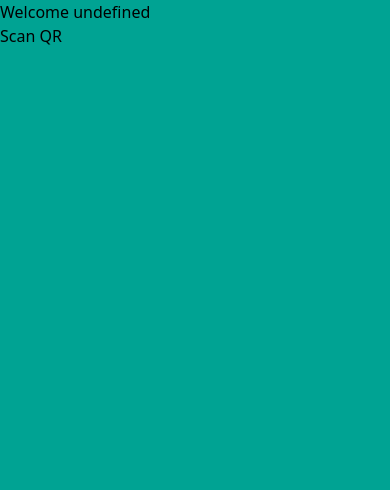
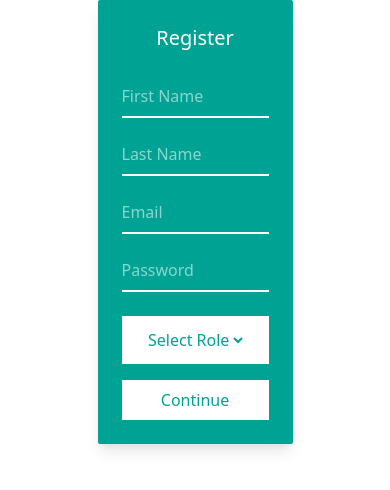
Before and after one commit to usingbrain/QRcheckd, a React (Create React App) app in the folder client/: page /register in a window 390 px wide. Shown: the top 490 px of the page. Built offline with nearby package versions, Linux system fonts and the light colour scheme; what tailwindcss-fraction-widths would draw is missing.

Commit message:
chore: move styles into ui folder

```diff
--- a/client/src/App.tsx
+++ b/client/src/App.tsx
@@ -9,7 +9,7 @@ function App() {
 
   return (
     <div className='App'>
-      <StudentDashboard />
+      <Startpage />
     </div>
   );
 }
--- a/client/src/Components/Startpage/Register.tsx
+++ b/client/src/Components/Startpage/Register.tsx
@@ -1,10 +1,6 @@
 import { useState } from "react";
 import React from "react";
-
-const registerStyle = "bg-green flex rounded-sm xl:w-5/12 w-1/2 m-auto flex-col justify-center items-center p-2 shadow-lg";
-const inputStyle = "text-white w-full border-b-2 border-b-white bg-green my-2 py-2 placeholder-green-light";
-const continueBtn = "text-green my-2 bg-white p-2 flex justify-center my-4";
-const selector = "text-green my-2 bg-white p-3 my-4 flex justify-center";
+import UI from '../UI/StartpageUI';
 
 const initUser = {
     firstname: '',
@@ -38,7 +34,7 @@ const Register: React.FC = () => {
 
     return (
         <div>
-            <div className={registerStyle}>
+            <div className={UI.registerStyles.registerStyle}>
                 <h1 className="p-4 text-white text-xl xl:text-2xl">Register</h1>
                 <form className="w-full px-4" onSubmit={handleSubmit}>
                     <div>
@@ -46,7 +42,7 @@ const Register: React.FC = () => {
                             required
                             name="firstname"
                             value={userInfo.firstname}
-                            className={inputStyle}
+                            className={UI.registerStyles.inputStyle}
                             placeholder="First Name"
                             onChange={userChange}
                         />
@@ -56,7 +52,7 @@ const Register: React.FC = () => {
                             required
                             name="lastname"
                             value={userInfo.lastname}
-                            className={inputStyle}
+                            className={UI.registerStyles.inputStyle}
                             placeholder="Last Name"
                             onChange={userChange}
                         />
@@ -66,7 +62,7 @@ const Register: React.FC = () => {
                             required
                             name="email"
                             value={userInfo.email}
-                            className={inputStyle}
+                            className={UI.registerStyles.inputStyle}
                             placeholder="Email"
                             onChange={userChange}
                         />
@@ -76,19 +72,19 @@ const Register: React.FC = () => {
                             required
                             name="password"
                             value={userInfo.password}
-                            className={inputStyle}
+                            className={UI.registerStyles.inputStyle}
                             placeholder="Password"
                             onChange={userChange}
                         />
                     </div>
-                    <div className={selector}>
+                    <div className={UI.registerStyles.selector}>
                         <select className="bg-white" name="role" value={userInfo.role} onChange={userChange} required>
                             <option hidden value="default">Select Role</option>
                             <option value="teacher">Teacher</option>
                             <option value="student">Student</option>
                         </select>
                     </div>
-                    <div className={continueBtn}>
+                    <div className={UI.registerStyles.continueBtn}>
                         <button type="submit" disabled={validateForm()}>Continue</button>
                     </div>
                 </form>
--- a/client/src/Components/Startpage/Startpage.tsx
+++ b/client/src/Components/Startpage/Startpage.tsx
@@ -8,7 +8,6 @@ import React from 'react';
 const Startpage: React.FC = () => {
     return (
         <div className="h-full">
-            <div className="h-20 w-32 m-2 md:h-24 md:w-36 lg:h-28 lg:w-40 xl:h-32 xl:w-44"><QRLogo /></div>
             <BrowserRouter>
                 <Routes>
                     <Route path="/" element={<Welcome />} />
--- a/client/src/Components/Startpage/Welcome.tsx
+++ b/client/src/Components/Startpage/Welcome.tsx
@@ -1,34 +1,31 @@
 import { Link } from "react-router-dom";
 import React from "react";
-
-const linkStyle = "flex text-white w-full h-12 md:h-14 lg:h-20 xl:h-24 border-2 border-white justify-center my-2 items-center md:text-xl hover:bg-green-light xl:text-2xl";
-const buttonStyle = "bg-green flex rounded-sm h-52 sm:h-72 lg:h-96 w-1/2 lg:w-4/12 xl:3/12 sm:float-right justify-center items-center flex-col px-8 mx-4 lg:px-16 xl:px-32 shadow hover:shadow-2xl";
-const welcomeStyle = "bg-white flex rounded-sm  justify-center flex-col p-4 sm:items-start items-center mx-4 xl:mx-32";
-const textStyle = "bg-black flex rounded-sm h-60 md:h-56 lg:h-60 xl:h-80 justify-center flex-col p-20 invisible sm:visible my-64 w-screen invisible sm:visible";
-const exampleProfile = "bg-black flex rounded-sm h-60 w-60 md:w-80 md:h-56 lg:w-96 lg:h-60 xl:w-96 xl:h-80 sm:float-right sm:mx-16 justify-center items-center flex-col p-4 mx-auto xl:mx-32 invisible sm:visible";
+import UI from '../UI/StartpageUI';
+import { ReactComponent as QRLogo } from '../Assets/PerfectLogo.svg';
 
 const Welcome: React.FC = () => {
     return (
         <div className="flex flex-col w-full">
+            <div className="h-20 w-32 m-auto my-4 md:h-28 md:w-40 lg:h-32 lg:w-44"><QRLogo /></div>
             <div className="flex w-screen sm:flex-row flex-col sm:items-start items-center w-full">
-                <div className={welcomeStyle}>
+                <div className={UI.welcomeStyles.welcomeStyle}>
                     <p className="text-black py-4 text-xl lg:text-2xl xl:text-3xl">Welcome to QRcheckd!</p>
                     <p className="text-black py-4 text-md md:text-lg lg:text-xl xl:text-2xl invisible sm:visible">We help you take attendance quickly, easily, and without hassle.</p>
                 </div>
-                <div className={buttonStyle}>
+                <div className={UI.welcomeStyles.buttonStyle}>
                     <ul className="w-full">
                         <li className="w-full">
-                            <p><Link to={'/register'} className={linkStyle}>Register</Link></p>
+                            <p><Link to={'/register'} className={UI.welcomeStyles.linkStyle}>Register</Link></p>
                         </li>
                         <li>
-                            <p><Link to="/login" className={linkStyle}>Login</Link></p>
+                            <p><Link to="/login" className={UI.welcomeStyles.linkStyle}>Login</Link></p>
                         </li>
                     </ul>
                 </div></div>
-            <div className={textStyle}>
+            <div className={UI.welcomeStyles.textStyle}>
                 <p className="text-white py-4 text-lg md:text-xl lg:text-2xl xl:text-3xl">Keep track of your classes in your profile.</p>
             </div>
-            <div className={exampleProfile}>
+            <div className={UI.welcomeStyles.exampleProfile}>
                 <p className="text-white">Example Profile</p>
             </div>
         </div>
--- /dev/null
+++ b/client/src/Components/TeacherDashboard/Class.tsx
@@ -0,0 +1,7 @@
+const Class = () => {
+    return (
+        <div>Hey</div>
+    )
+}
+
+export default Class;
--- /dev/null
+++ b/client/src/Components/TeacherDashboard/ClassList.tsx
@@ -0,0 +1,7 @@
+const ClassList = () => {
+    return (
+        <div>Hey</div>
+    )
+}
+
+export default ClassList;
--- /dev/null
+++ b/client/src/Components/UI/StartpageUI.tsx
@@ -0,0 +1,32 @@
+// Login styles
+
+const loginStyles = {
+    outerBox: "bg-white flex flex-row rounded-sm w-1/2 md:w-10/12 md:h-4/6 lg:w-9/12 h-80 items-center shadow-2xl m-auto",
+    loginStyle: "bg-green flex rounded-sm w-full h-full md:w-1/2 flex-col justify-center items-center p-2",
+    inputStyle: "text-white w-full border-b-2 border-b-white bg-green my-2 placeholder-green-light lg:text-xl",
+    signupLink: "text-white bg-green p-2",
+    loginBtn: "text-green my-2 bg-white py-1 flex justify-center w-full lg:text-xl",
+    linkStyle: "flex text-white justify-center",
+    lottieStyle: "md:w-1/2 w-0 invisible md:visible"
+}
+
+// Register styles
+
+const registerStyles = {
+    registerStyle: "bg-green flex rounded-sm xl:w-5/12 w-1/2 m-auto flex-col justify-center items-center p-2 shadow-lg",
+    inputStyle: "text-white w-full border-b-2 border-b-white bg-green my-2 py-2 placeholder-green-light",
+    continueBtn: "text-green my-2 bg-white p-2 flex justify-center my-4",
+    selector: "text-green my-2 bg-white p-3 my-4 flex justify-center"
+}
+
+// Welcome styles
+
+const welcomeStyles = {
+    linkStyle: "flex text-white w-full h-12 md:h-14 lg:h-20 xl:h-24 border-2 border-white justify-center my-4 md:my-8 items-center md:text-xl hover:bg-green-light xl:text-2xl",
+    buttonStyle: "bg-green flex rounded-sm h-52 sm:h-60 md:h-72 lg:h-96 w-1/2 lg:w-5/12 xl:3/12 sm:float-right justify-center items-center flex-col px-8 mx-4 lg:px-16 xl:px-32 shadow hover:shadow-2xl",
+    welcomeStyle: "bg-white flex rounded-sm  justify-center flex-col p-4 sm:items-start items-center mx-2 xl:mx-32",
+    textStyle: "bg-black flex rounded-sm h-60 md:h-56 lg:h-60 xl:h-80 justify-center flex-col p-20 invisible sm:visible my-64 w-screen invisible sm:visible",
+    exampleProfile: "bg-black flex rounded-sm h-60 w-60 md:w-80 md:h-56 lg:w-96 lg:h-60 xl:w-96 xl:h-80 sm:float-right sm:mx-16 justify-center items-center flex-col p-4 mx-auto xl:mx-32 invisible sm:visible"
+}
+
+export default { loginStyles, registerStyles, welcomeStyles };
```
Also changed, not shown: client/src/Components/Startpage/Login.tsx (+11 -17 lines).
